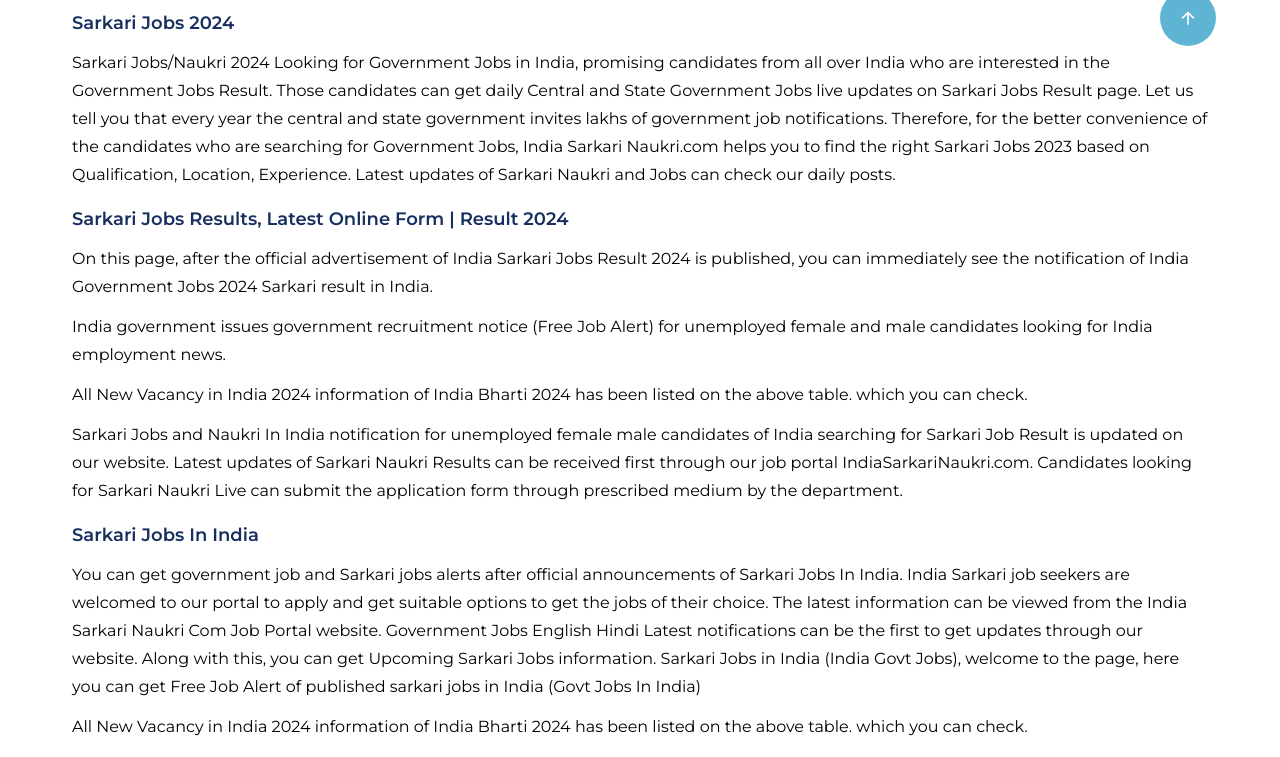
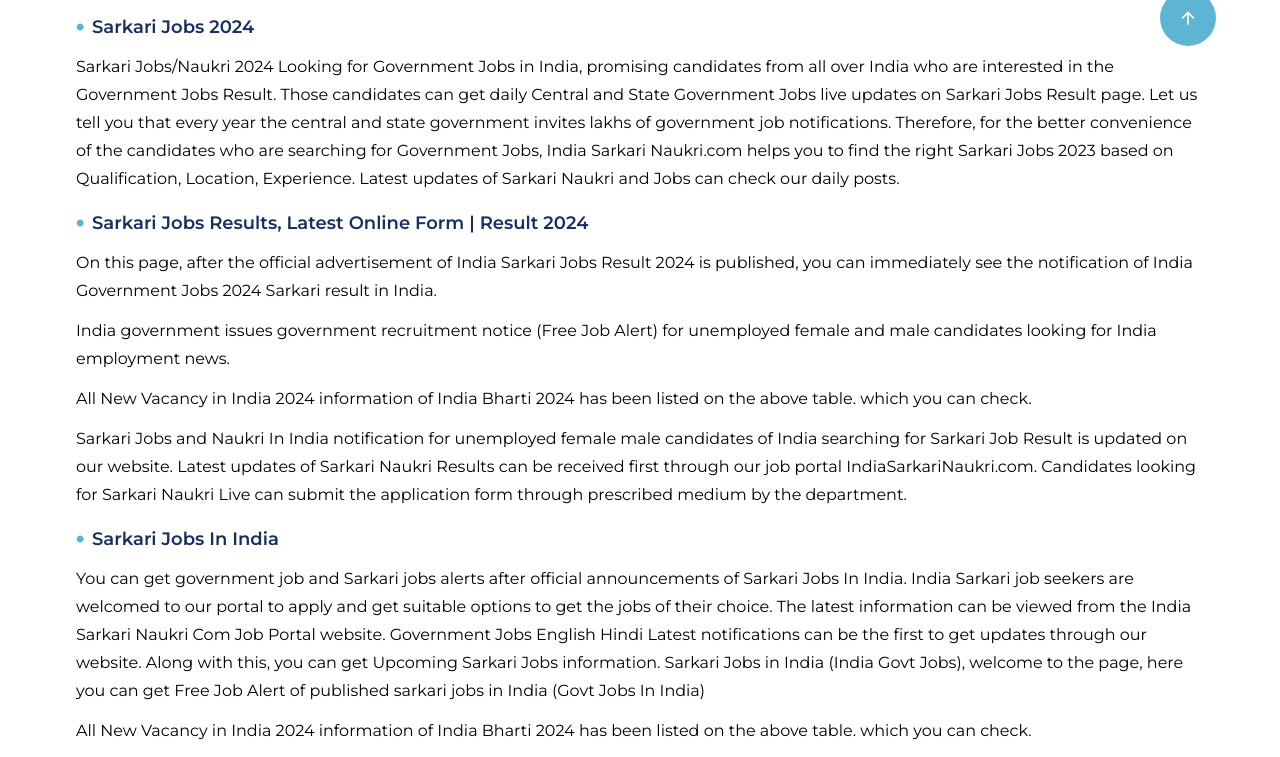
Before and after one commit to satyamlodhi06/indiasarkarinaukri, a website: page latest_jobs.html in a window 1280 px wide. Shown: the part 730-1487 px from the top of the page. Drawn offline with nearby package versions, Linux system fonts and the light colour scheme.

Commit message:
latest-sarkari-jobs-new-page

```diff
--- a/latest_jobs.html
+++ b/latest_jobs.html
@@ -85,12 +85,12 @@
                     notification of India Rojgar Samachar.
                 </p>
                 <!-- paragraph 6 -->
-                <h5 class="text-xs mt-4 mb-1 text-darkbule font-semibold  sm:text-sm md:text-base lg:text-lg">Sarkari Jobs 2024</h5>
+                <h5 class=" flex items-center text-sm mt-4 mb-1 text-darkbule font-semibold  sm:text-base md:text-base lg:text-lg"><i class="ri-circle-fill text-skyblue text-icon-size mr-2"></i>Sarkari Jobs 2024</h5>
                 <p class="mt-3 text-xs leading-relaxed sm:text-sm md:text-sm md:leading-6 lg:text-base lg:leading:7 lg:leading-7">
                     Sarkari Jobs/Naukri 2024 Looking for Government Jobs in India, promising candidates from all over India who are interested in the Government Jobs Result. Those candidates can get daily Central and State Government Jobs live updates on Sarkari Jobs Result page. Let us tell you that every year the central and state government invites lakhs of government job notifications. Therefore, for the better convenience of the candidates who are searching for Government Jobs, India Sarkari Naukri.com helps you to find the right Sarkari Jobs 2023 based on Qualification, Location, Experience. Latest updates of Sarkari Naukri and Jobs can check our daily posts.
                 </p>
                 <!-- paragraph 7 -->
-                <h5 class="text-xs mt-4 mb-1 text-darkbule font-semibold  sm:text-sm md:text-base lg:text-lg">Sarkari Jobs Results, Latest Online Form | Result 2024</h5>
+                <h5 class=" flex items-center text-sm mt-4 mb-1 text-darkbule font-semibold  sm:text-base md:text-base lg:text-lg"><i class="ri-circle-fill text-skyblue text-icon-size mr-2"></i>Sarkari Jobs Results, Latest Online Form | Result 2024</h5>
                 <p class="mt-3 text-xs leading-relaxed sm:text-sm md:text-sm md:leading-6 lg:text-base lg:leading:7 lg:leading-7">
                     On this page, after the official advertisement of India Sarkari Jobs Result 2024 is published, you can immediately see the notification of India Government Jobs 2024 Sarkari result in India.
                 </p>
@@ -104,7 +104,7 @@
                     Sarkari Jobs and Naukri In India notification for unemployed female male candidates of India searching for Sarkari Job Result is updated on our website. Latest updates of Sarkari Naukri Results can be received first through our job portal IndiaSarkariNaukri.com. Candidates looking for Sarkari Naukri Live can submit the application form through prescribed medium by the department.
                 </p>
                 <!-- paragraph 8 -->
-                <h5 class="text-xs mt-4 mb-1 text-darkbule font-semibold  sm:text-sm md:text-base lg:text-lg">Sarkari Jobs In India</h5>
+                <h5 class=" flex items-center text-sm mt-4 mb-1 text-darkbule font-semibold  sm:text-base md:text-base lg:text-lg"><i class="ri-circle-fill text-skyblue text-icon-size mr-2"></i>Sarkari Jobs In India</h5>
                 <p class="mt-3 text-xs leading-relaxed sm:text-sm md:text-sm md:leading-6 lg:text-base lg:leading:7 lg:leading-7">
                     You can get government job and Sarkari jobs alerts after official announcements of Sarkari Jobs In India. India Sarkari
                     job
--- a/tailwind.config.js
+++ b/tailwind.config.js
@@ -1,6 +1,6 @@
 /** @type {import('tailwindcss').Config} */
 module.exports = {
-  content: ['./index.html'],
+  content: ['./index.html', './latest_jobs.html'],
   theme: {
     extend: {
       colors:{
@@ -17,6 +17,9 @@
       boxShadow:{
         'custom': '0 1px 15px #D7F5FF',
       },
+      fontSize:{
+        'icon-size': '8px'
+      }
 
     },
   },
```
Also changed, not shown: index.html (+1 -1 lines), output.css.
